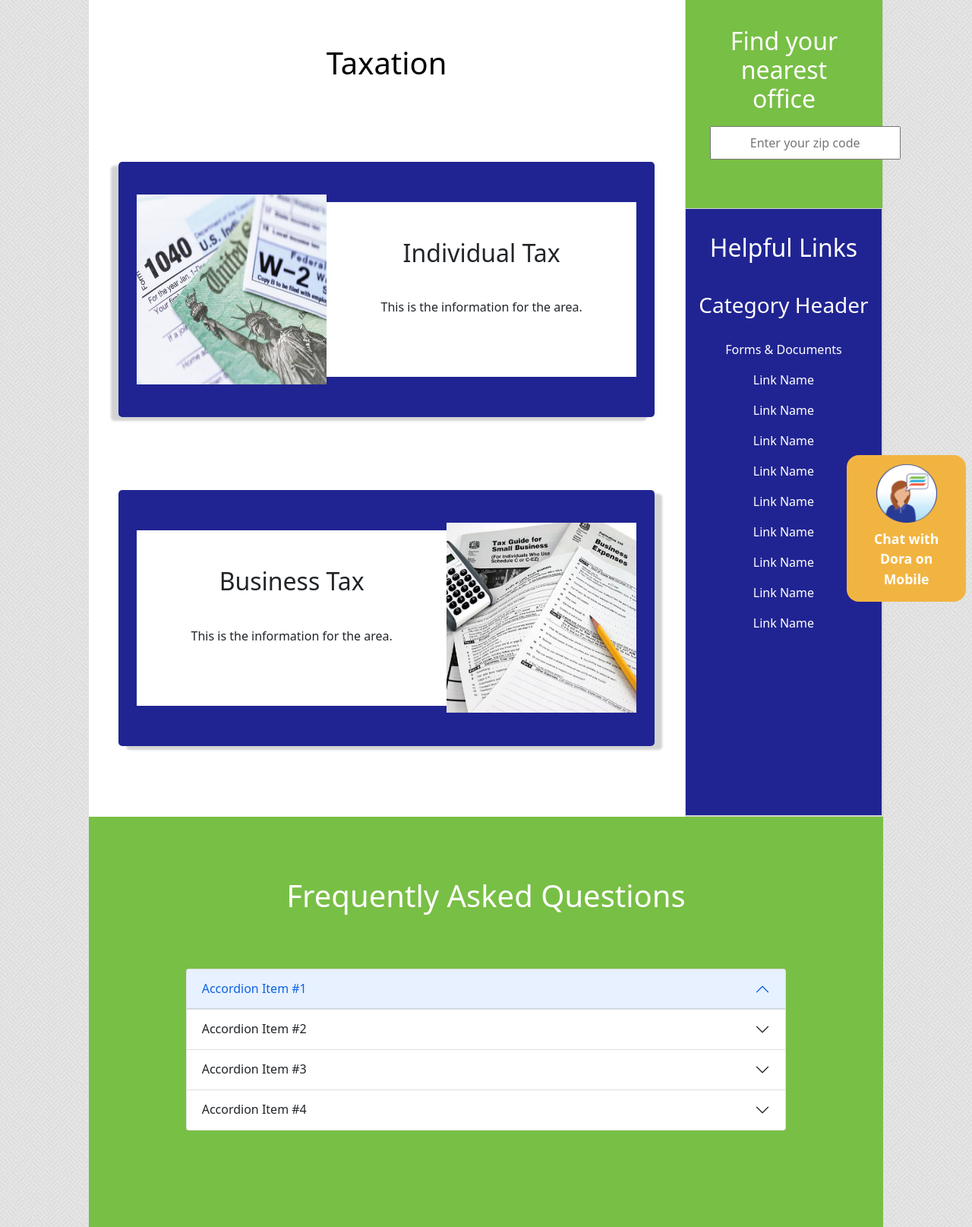
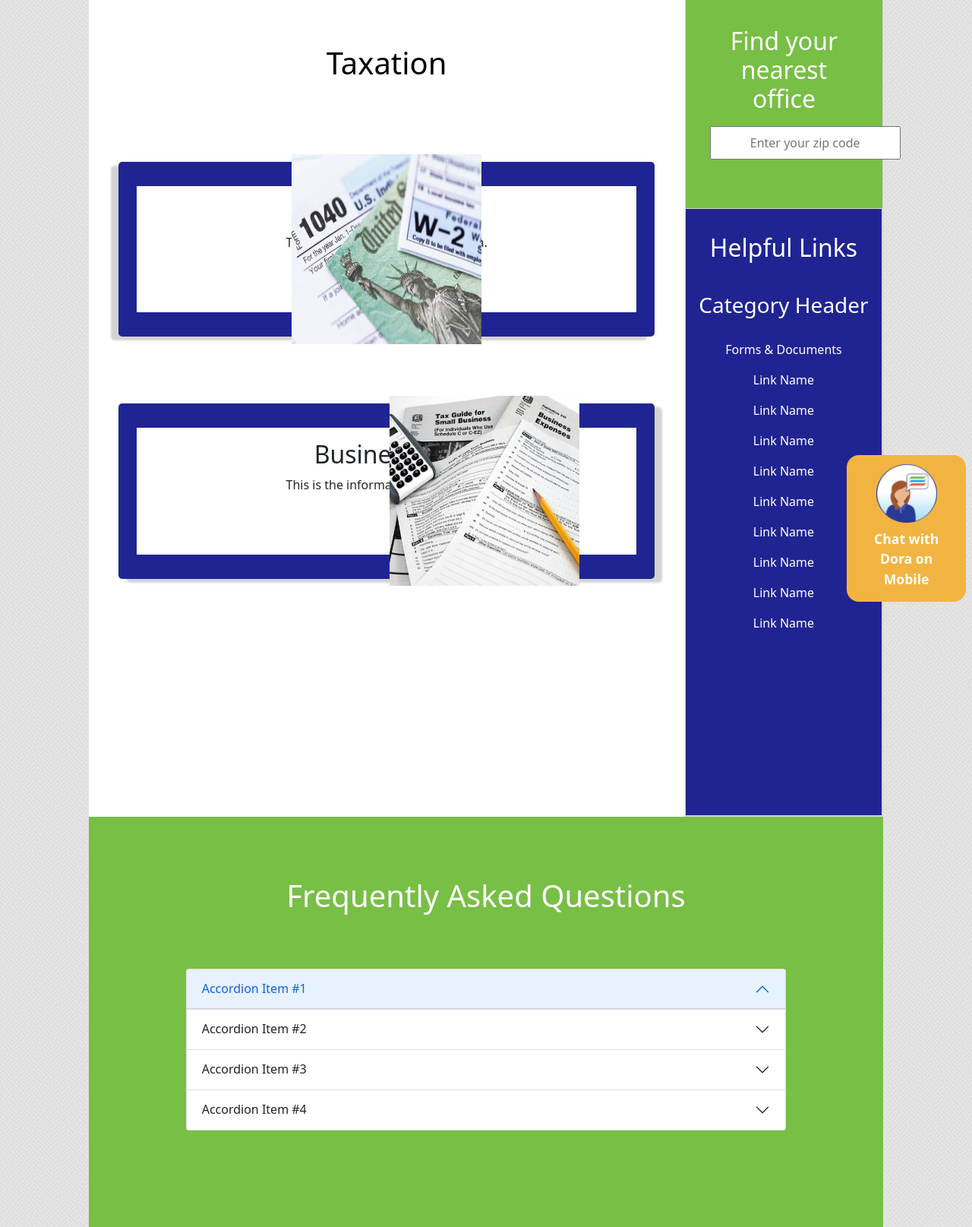
Before and after one commit to Doutherd7355/Doutherd7355.github.io, a PHP site: page /pages/taxation.html in a window 1280 px wide. Shown: the top 1615 px of the page at 76% size. Run offline with PHP 8.4, Linux system fonts and the light colour scheme; some libraries are stand-ins or nearby versions.

Commit message:
Add files via upload

```diff
--- a/TMV_MDoR/css/global.css
+++ b/TMV_MDoR/css/global.css
@@ -192,6 +192,7 @@ body {
 small {
     color: red;
     display: block;
+    position: relative;
     padding-left: 1rem;
     visibility: hidden;
 }
--- a/TMV_MDoR/css/subsite-styles.css
+++ b/TMV_MDoR/css/subsite-styles.css
@@ -28,9 +28,9 @@
     justify-content: center;
     align-items: center;
     width: 90%;
-    height: 100%;
-    padding: 2.7rem 1.5rem;
-    margin: 1rem 0rem;
+    height: auto;
+    padding: 2rem 1.5rem;
+    margin: .5rem 0rem;
     background-color: var(--purple);
     border-radius: 5px;
 }
@@ -38,16 +38,24 @@
 .focus-area img {
     width: 250px;
     height: 250px;
-
+    z-index: 5;
+    position: absolute;
 }
 
-.drivers-license .area1 img{
+.area2 img{
+ right: 25rem;
+}
+
+
+.drivers-license .area1 img {
     width: 350px;
     height: 250px;
+    padding: 1rem;
     border-radius: .8rem;
+    left: 5rem;
 }
 
-.motor-vehicle .area2 .area-info{
+.motor-vehicle .area2 .area-info {
     width: 60%;
     position: relative;
     right: 9.7rem;
@@ -66,11 +74,28 @@
     height: auto;
     background-color: #fff;
     padding: 1rem;
+    z-index: 1;
 }
 
-.area-info h2 {
+.info-txt{
+    width: 50%;
+    float: right;
+    margin: 1rem;
+    top: 1rem;
+}
+
+.info-txt2{
+    width: 50%;
+    float: left;
+    margin: 2rem;
+
+}
+
+.info-txt p, .info-txt2 p{
+    text-align: justify;
     padding: 2rem 0;
 }
+
 
 .area-info p {
     padding-bottom: 3rem;
@@ -149,7 +174,7 @@
     text-decoration: none;
 }
 
-.helpful-links a:hover{
+.helpful-links a:hover {
     text-decoration: underline;
 }
 
--- a/TMV_MDoR/js/uxForm.js
+++ b/TMV_MDoR/js/uxForm.js
@@ -4,6 +4,8 @@ const formCancelBtn = document.getElementById("formCancelBtn");
 const uxFormArea = document.getElementById("uxFormArea");
 const uxForm = document.getElementById("ux-form");
 const formOverlay = document.getElementById("formOverlay");
+const input = document.querySelectorAll('input');
+const small = document.querySelectorAll('small');
 
 // Event Listeners
 uxformBtn.addEventListener('click', () => {
@@ -13,6 +15,7 @@ uxformBtn.addEventListener('click', () => {
 formCancelBtn.addEventListener('click', () => {
     uxFormArea.classList.add('hide');
     formOverlay.classList.add('hide');
+
 });
 
 
@@ -25,8 +28,7 @@ formCancelBtn.addEventListener('click', () => {
 // const inputQuest5 = document.getElementsByName('q5_answer');
 // const inputQuest6 = document.getElementsByName('q6_answer');
 // const inputQuest7 = document.getElementsByName('q7_answer');
-const input = document.querySelectorAll('input');
-const small = document.querySelectorAll('small');
+
 
 
 // console.log(small);
@@ -99,6 +101,7 @@ function checkSixth() {
         return false;
     } else if (input[11].checked || input[12].checked || input[13].checked || input[14].checked || input[15].checked) {
         return true;
+
     };
 };
 
```
Also changed, not shown: TMV_MDoR/pages/drivers-license.html (+16 -6 lines).
